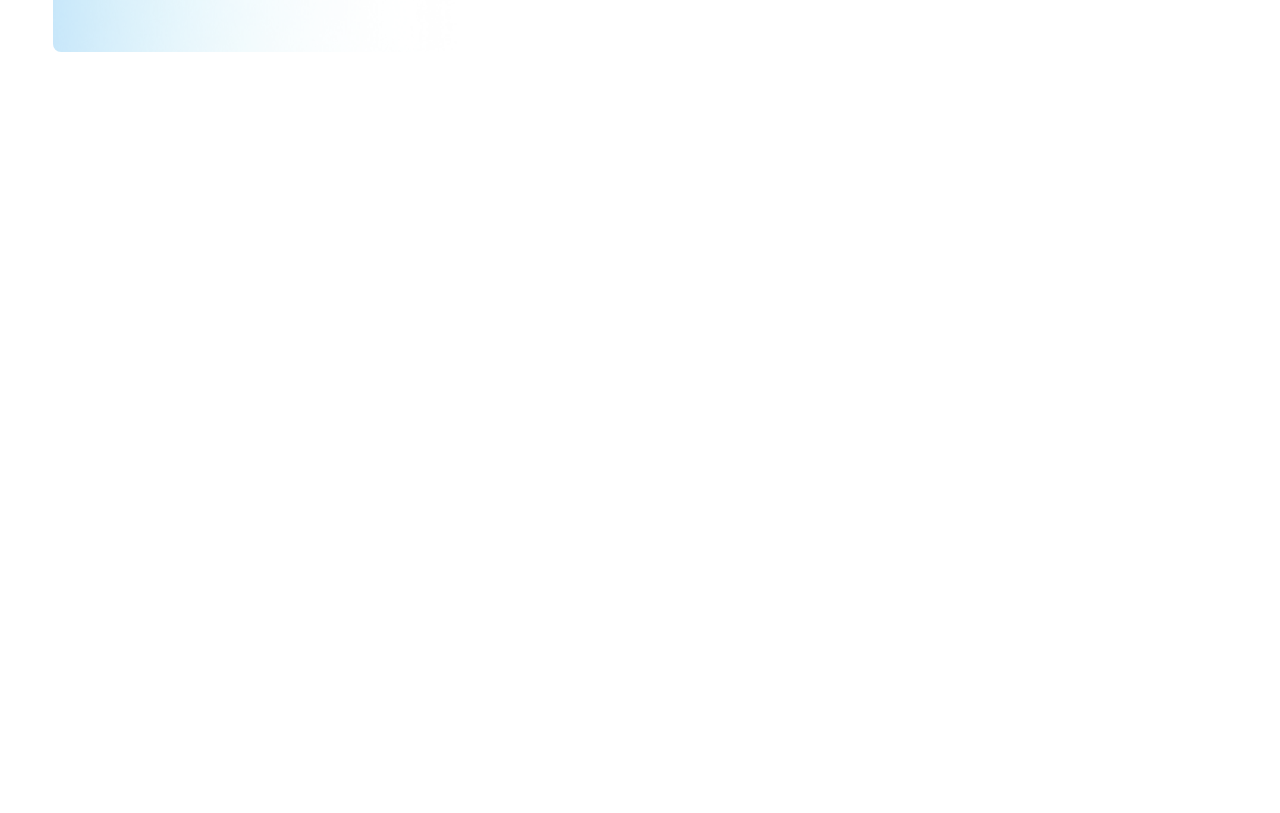
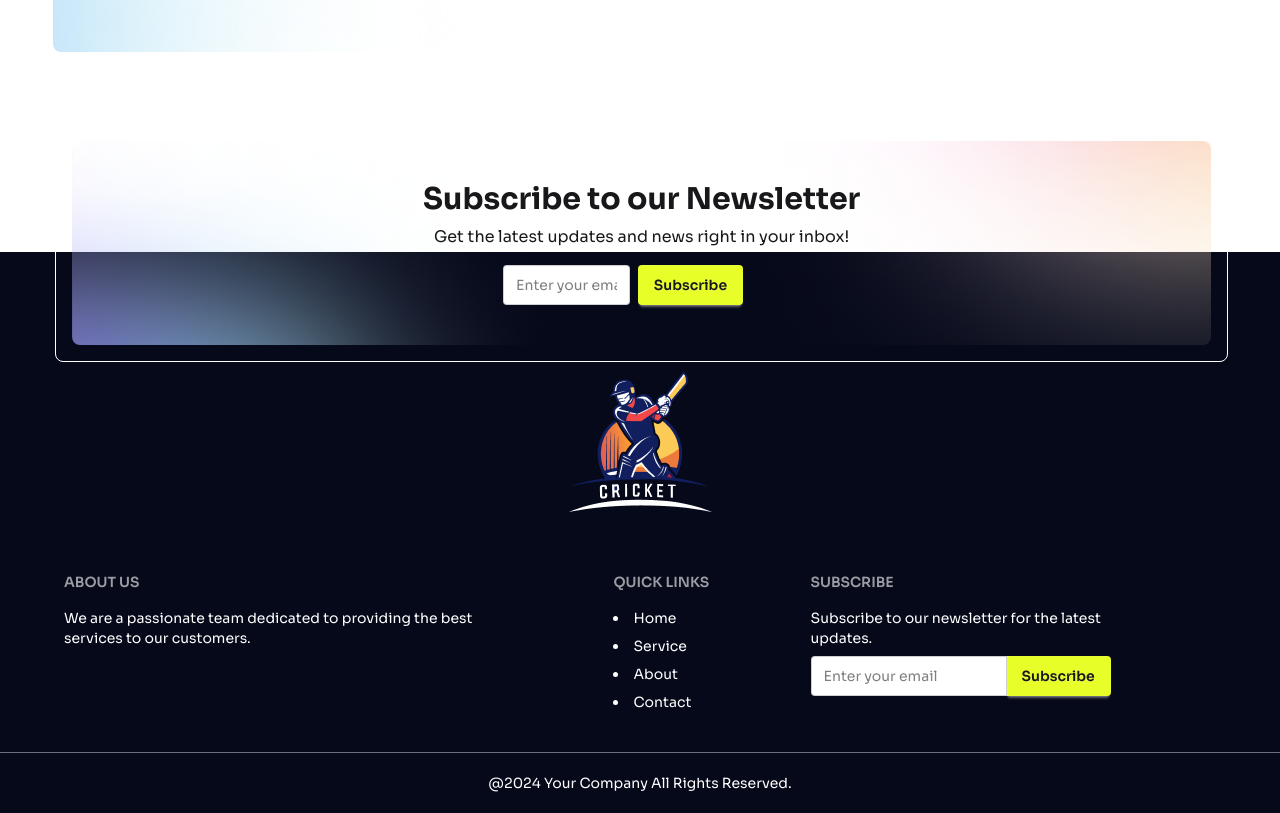
Before and after one commit to Humairaa1/b10a7-Assignment, a React (Vite) app: page / in a window 1280 px wide. Shown: the part 860-1673 px from the top of the page. Before the commit the page ends 912 px from the top, so only its background shows below. Built offline with nearby package versions, Linux system fonts and the light colour scheme.

Commit message:
footer added

```diff
--- a/src/App.jsx
+++ b/src/App.jsx
@@ -1,5 +1,6 @@
 
 import './App.css'
+import Footer from './Footer/Footer'
 import Banner from './header/Banner'
 import Nav from './header/nav'
 
@@ -9,6 +10,7 @@ function App() {
     <>
       <Nav></Nav>
       <Banner></Banner>
+      <Footer></Footer>
     </>
   )
 }
--- /dev/null
+++ b/src/Footer/Footer.jsx
@@ -0,0 +1,79 @@
+import logo from '../assets/logo-footer.png'
+import banner from '../assets/bg-shadow.png'
+
+const Footer = () => {
+    return (
+        <div className='relative mt-5 md:mt-[200px]'>
+            {/* subscribe section */}
+            <div className='hidden md:block w-11/12 border border-white rounded-lg p-4 absolute -top-32 left-[35px] lg:left-[55px]'>
+                <div
+                    className="hero rounded-lg py-10"
+                    style={{
+                        backgroundImage: `url(${banner})`,
+                    }}>
+                    <div className=""></div>
+                    <div className="px-5 md:px-40 text-center">
+                        <div className="">
+                            <h1 className="mb-2 text-3xl font-bold">Subscribe to our Newsletter</h1>
+                            <p className="mb-2">
+                                Get the latest updates and news right in your inbox!
+                            </p>
+
+                            <form>
+                                <fieldset className="w-80">
+                                    <div className="flex gap-2 mt-2 ml-20">
+                                        <input
+                                            type="text"
+                                            placeholder="Enter your email"
+                                            className="input input-bordered text-black" />
+                                        <button className="btn border-none bg-[#E7FE29] ">Subscribe</button>
+                                    </div>
+                                </fieldset>
+                            </form>
+
+                        </div>
+                    </div>
+                </div>
+            </div>
+            {/* footer  */}
+            <div className='bg-[#06091a] text-white'>
+                <div className='flex justify-center py-5 pt-5 md:pt-[120px]'>
+                    <img src={logo} alt="logo footer" />
+                </div>
+                <footer className="footer sm:footer-horizontal px-16 p-10 border-b border-b-gray-500">
+                    <nav className='max-w-md'>
+                        <h6 className="footer-title">About Us</h6>
+                        <p>We are a passionate team dedicated to providing the best services to our customers.</p>
+                    </nav>
+                    <nav>
+                        <h6 className="footer-title">Quick Links</h6>
+                        <li>Home</li>
+                        <li>Service</li>
+                        <li>About</li>
+                        <li>Contact</li>
+                    </nav>
+
+                    <form>
+                        <h6 className="footer-title">Subscribe</h6>
+                        <fieldset className="w-80">
+                            <label>Subscribe to our newsletter for the latest updates.</label>
+                            <div className="join mt-2">
+                                <input
+                                    type="text"
+                                    placeholder="Enter your email"
+                                    className="input input-bordered join-item text-black" />
+                                <button className="btn border-none bg-[#E7FE29] join-item">Subscribe</button>
+                            </div>
+                        </fieldset>
+                    </form>
+                </footer>
+                {/* <div className="divider"></div> */}
+                <div>
+                    <p className='text-sm text-center py-5'>@2024 Your Company All Rights Reserved.</p>
+                </div>
+            </div>
+        </div>
+    );
+};
+
+export default Footer;
```
